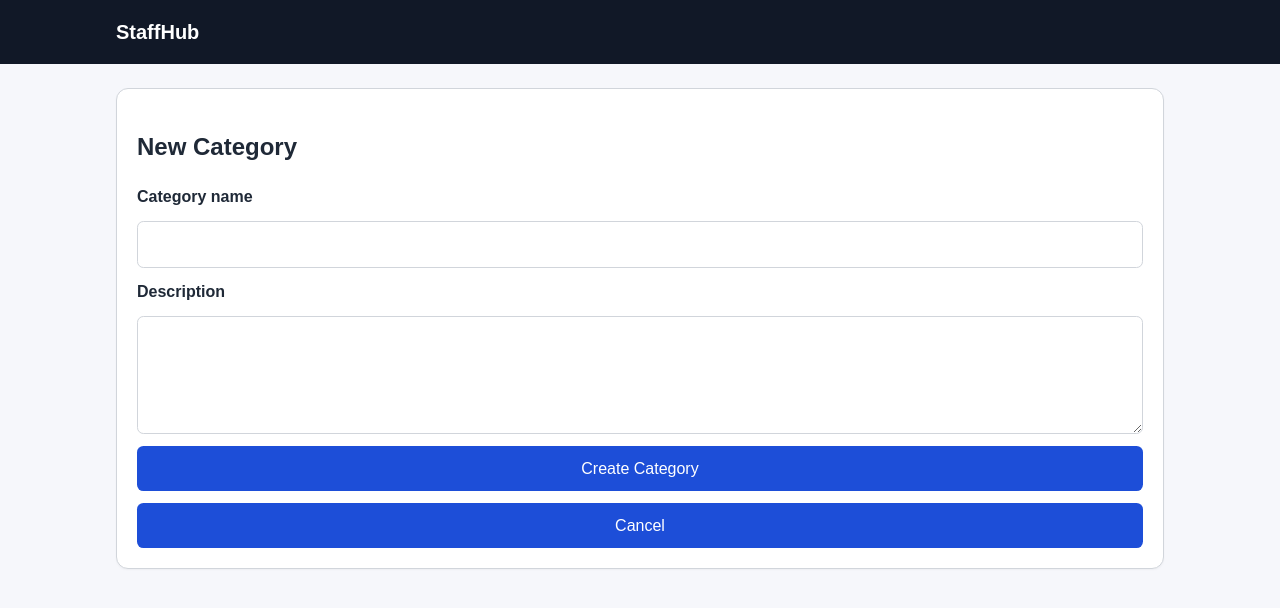
After one commit to joetansan/assignment1_staffhub, a Flask app: template templates/category_form.html in a window 1280 px wide. The commit adds this page. Shown: the top 608 px of the page. Run offline with Flask 3, Linux system fonts and the light colour scheme; the template is opened without the code that fills it, so the values that code supplies are empty.

Commit message:
Add admin-only category management pages with validation

```diff
--- a/app.py
+++ b/app.py
@@ -228,6 +228,151 @@ def create_app() -> Flask:
 
         return render_template("record_detail.html", record=record)
 
+    @app.route("/categories")
+    @login_required
+    def categories():
+        user = g.current_user
+        if not is_admin(user):
+            abort(403)
+        rows = query_all(
+            """
+            SELECT * FROM categories
+            ORDER BY status ASC, name ASC
+            """
+        )
+        return render_template("categories.html", categories=rows)
+
+    @app.route("/categories/new", methods=["GET", "POST"])
+    @login_required
+    def new_category():
+        user = g.current_user
+        if not is_admin(user):
+            abort(403)
+        if request.method == "POST":
+            name = request.form.get("name", "").strip()
+            description = request.form.get("description", "").strip()
+
+            errors = []
+            if not name:
+                errors.append("Category name is required.")
+            elif len(name) > 50:
+                errors.append("Category name must be 50 characters or fewer.")
+            if len(description) > 200:
+                errors.append("Description must be 200 characters or fewer.")
+
+            if not errors:
+                existing = query_one("SELECT id FROM categories WHERE name = ?", (name,))
+                if existing is not None:
+                    errors.append("A category with this name already exists.")
+
+            if errors:
+                for message in errors:
+                    flash(message, "error")
+                return render_template("category_form.html", category=None, name=name, description=description), 400
+
+            now = current_timestamp()
+            db = get_db()
+            db.execute(
+                """
+                INSERT INTO categories (name, description, status, created_at, updated_at)
+                VALUES (?, ?, ?, ?, ?)
+                """,
+                (name, description, "Active", now, now)
+            )
+            db.commit()
+            log_audit_event("ADMIN_ACTION", "Info", f"Category '{name}' created.")
+            flash("Category created.", "success")
+            return redirect(url_for("categories"))
+
+        return render_template("category_form.html", category=None, name="", description="")
+
+    @app.route("/categories/<int:category_id>/edit", methods=["GET", "POST"])
+    @login_required
+    def edit_category(category_id: int):
+        user = g.current_user
+        if not is_admin(user):
+            abort(403)
+        category = query_one("SELECT * FROM categories WHERE id = ?", (category_id,))
+        if category is None:
+            abort(404)
+
+        if request.method == "POST":
+            name = request.form.get("name", "").strip()
+            description = request.form.get("description", "").strip()
+
+            errors = []
+            if not name:
+                errors.append("Category name is required.")
+            elif len(name) > 50:
+                errors.append("Category name must be 50 characters or fewer.")
+            if len(description) > 200:
+                errors.append("Description must be 200 characters or fewer.")
+
+            if not errors:
+                existing = query_one(
+                    "SELECT id FROM categories WHERE name = ? AND id != ?",
+                    (name, category_id),
+                )
+                if existing is not None:
+                    errors.append("A category with this name already exists.")
+
+            if errors:
+                for message in errors:
+                    flash(message, "error")
+                return render_template("category_form.html", category=category, name=name, description=description), 400
+
+            db = get_db()
+            db.execute(
+                """
+                UPDATE categories SET name = ?, description = ?, updated_at = ?
+                where id = ?
+                """,
+                (name, description, current_timestamp(), category_id),
+            )
+            db.commit()
+            log_audit_event("ADMIN_ACTION", "Info", f"Category '{name}' updated.")
+            flash("Category updated", "success")
+            return redirect(url_for("categories"))
+
+        return render_template(
+            "category_form.html",
+            category=category,
+            name=category["name"],
+            description=category["description"],
+        )
+
+    @app.route("/categories/<int:category_id>/status", methods=["POST"])
+    @login_required
+    def category_status(category_id: int):
+        user = g.current_user
+        if not is_admin(user):
+            abort(403)
+        category = query_one("SELECT * FROM categories WHERE id = ?", (category_id,))
+        if category is None:
+            abort(404)
+
+        action = request.form.get("action", "")
+        if action == "retire" and category["status"] == "Active":
+            new_status = "Retired"
+        elif action == "activate" and category["status"] == "Retired":
+            new_status = "Active"
+        else:
+            flash("Invalid category status action.", "error")
+            return redirect(url_for("categories"))
+
+        db = get_db()
+        db.execute(
+            """
+            UPDATE categories SET status = ?, updated_at = ?
+            WHERE id = ?
+            """,
+            (new_status, current_timestamp(), category_id),
+        )
+        db.commit()
+        log_audit_event("ADMIN_ACTION", "Info", f"Category '{category['name']}' was set to {new_status}.")
+        flash(f"Category '{category['name']}' is now {new_status}.", "success")
+        return redirect(url_for("categories"))
+
     @app.route("/profile")
     @login_required
     def profile():
--- a/static/styles.css
+++ b/static/styles.css
@@ -155,6 +155,7 @@ button,
     text-decoration: none;
     font: inherit;
     cursor: pointer;
+    text-align: center;
 }
 
 button:hover,
--- a/templates/base.html
+++ b/templates/base.html
@@ -15,6 +15,9 @@
                 <a href="{{ url_for('dashboard') }}">Dashboard</a>
                 <a href="{{ url_for('records') }}">Records</a>
                 <a href="{{ url_for('new_record') }}">New Record</a>
+                {% if g.current_user["role"] == "Admin" %}
+                <a href="{{ url_for('categories') }}">Categories</a>
+                {% endif %}
                 <a href="{{ url_for('profile') }}">Profile</a>
                 <form method="post" action="{{ url_for('logout') }}" class="inline-form">
                     <button type="submit" class="link-button">Logout</button>
--- /dev/null
+++ b/templates/category_form.html
@@ -0,0 +1,17 @@
+{% extends "base.html" %}
+{% block title %}{{ 'Edit Category' if category else 'New Category' }} | StaffHub{% endblock %}
+{% block content %}
+<section class="card">
+    <h1>{{ 'Edit Category' if category else 'New Category' }}</h1>
+    <form method="post" class="stacked-form">
+        <label for="name">Category name</label>
+        <input id="name" name="name" maxlength="50" value="{{ name or '' }}" required>
+
+        <label for="description">Description</label>
+        <textarea id="description" name="description" rows="4" maxlength="200">{{ description or '' }}</textarea>
+
+        <button type="submit">{{ 'Save Changes' if category else 'Create Category' }}</button>
+        <a class="button" href="{{ url_for('categories') }}">Cancel</a>
+    </form>
+</section>
+{% endblock %}
```
Also changed, not shown: templates/categories.html (added, +50 -0 lines).
